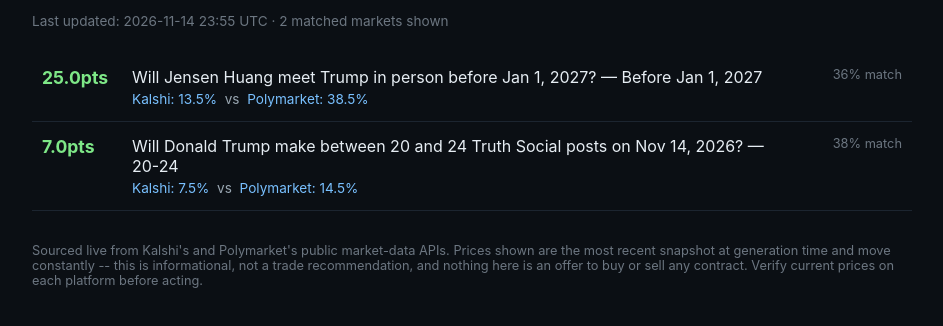
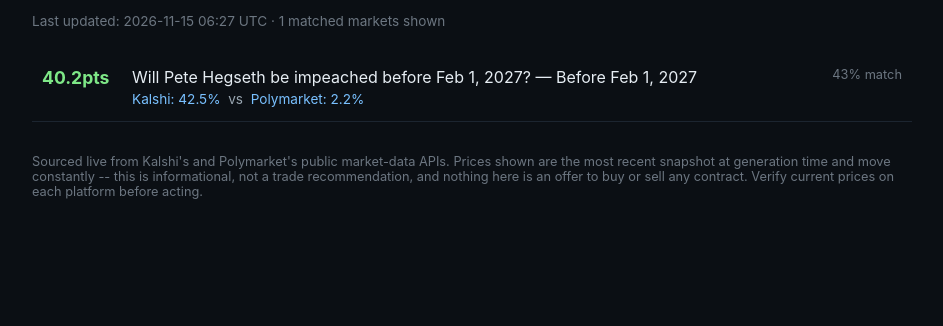
Before and after one commit to dondadahdidit/predict-gap-scanner, a plain HTML site: page docs/index.html in a window 1280 px wide. Shown: the part 110-436 px from the top of the page, without its empty margins (168-1111 px from the left). Drawn offline with Linux system fonts and the light colour scheme.

Commit message:
Update gap scan 2026-11-15T06:27Z

```diff
--- a/docs/index.html
+++ b/docs/index.html
@@ -28,33 +28,21 @@
 <div class="wrap">
   <h1>Predict Gap Scanner</h1>
   <p class="desc">Kalshi vs Polymarket -- same real-world question, different price. Refreshed automatically every few hours from each platform's public API.</p>
-  <div class="meta">Last updated: 2026-11-14 23:55 UTC &middot; 2 matched markets shown</div>
+  <div class="meta">Last updated: 2026-11-15 06:27 UTC &middot; 1 matched markets shown</div>
   <table>
     <tbody>
 
     <tr>
-      <td class="gap">25.0pts</td>
+      <td class="gap">40.2pts</td>
       <td>
-        <div class="q">Will Jensen Huang meet Trump in person before Jan 1, 2027? — Before Jan 1, 2027</div>
+        <div class="q">Will Pete Hegseth be impeached before Feb 1, 2027? — Before Feb 1, 2027</div>
         <div class="sub">
-          <a href="https://kalshi.com/markets/kxtrumphuangmeet" target="_blank" rel="noopener">Kalshi: 13.5%</a>
+          <a href="https://kalshi.com/markets/kxhegsethimpeach" target="_blank" rel="noopener">Kalshi: 42.5%</a>
           &nbsp;vs&nbsp;
-          <a href="https://polymarket.com/event/will-jensen-huang-be-the-1-searched-person-on-google-this-year-20260717214426300" target="_blank" rel="noopener">Polymarket: 38.5%</a>
+          <a href="https://polymarket.com/event/pete-hegseth-impeached-by-december-31-2026-20260628214100529" target="_blank" rel="noopener">Polymarket: 2.2%</a>
         </div>
       </td>
-      <td class="sim">36% match</td>
-    </tr>
-    <tr>
-      <td class="gap">7.0pts</td>
-      <td>
-        <div class="q">Will Donald Trump make between 20 and 24 Truth Social posts on Nov 14, 2026? — 20-24</div>
-        <div class="sub">
-          <a href="https://kalshi.com/markets/kxtruthsociald" target="_blank" rel="noopener">Kalshi: 7.5%</a>
-          &nbsp;vs&nbsp;
-          <a href="https://polymarket.com/event/donald-trump-of-truth-social-posts-november-17-november-24-2026-200plus" target="_blank" rel="noopener">Polymarket: 14.5%</a>
-        </div>
-      </td>
-      <td class="sim">38% match</td>
+      <td class="sim">43% match</td>
     </tr>
     </tbody>
   </table>
```
Also changed, not shown: docs/matches.json (+9 -19 lines).
